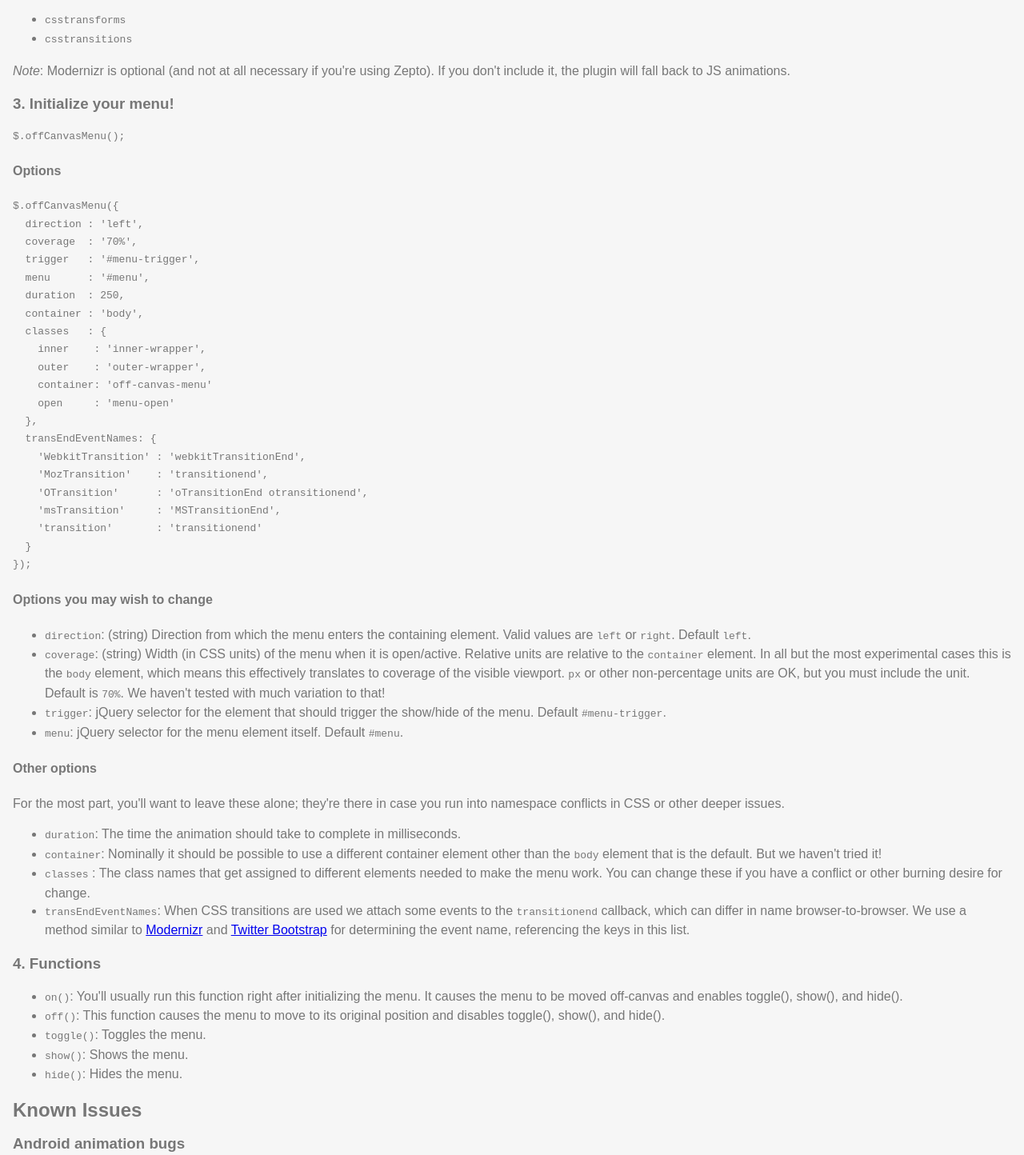
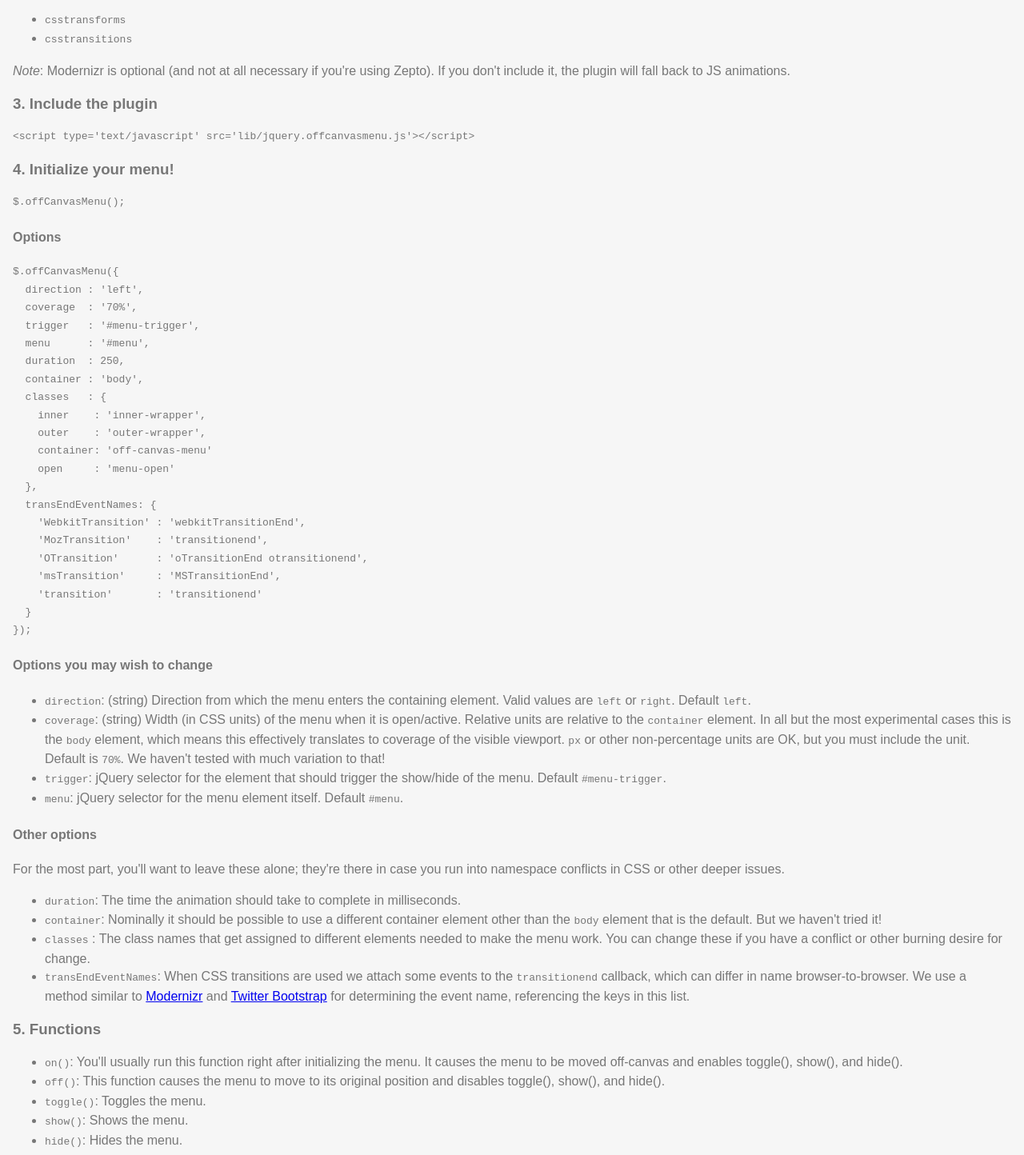
Before and after one commit to cloudfour/offCanvasMenu, a plain HTML site: page index.html in a window 1280 px wide. Shown: the part 803-2247 px from the top of the page at 80% size. Drawn offline with Linux system fonts and the light colour scheme.

Commit message:
Added step for including the plugin.

```diff
--- a/index.html
+++ b/index.html
@@ -166,7 +166,13 @@
 </ul><p><em>Note</em>: Modernizr is optional (and not at all necessary if you're using Zepto). If you don't include it, the plugin will fall back to JS animations.</p>
 
 <h3>
-<a name="3-initialize-your-menu" class="anchor" href="#3-initialize-your-menu"><span class="octicon octicon-link"></span></a>3. Initialize your menu!</h3>
+<a name="3-include-the-plugin" class="anchor" href="#3-include-the-plugin"><span class="octicon octicon-link"></span></a>3. Include the plugin</h3>
+
+<pre><code>&lt;script type='text/javascript' src='lib/jquery.offcanvasmenu.js'&gt;&lt;/script&gt;
+</code></pre>
+
+<h3>
+<a name="4-initialize-your-menu" class="anchor" href="#4-initialize-your-menu"><span class="octicon octicon-link"></span></a>4. Initialize your menu!</h3>
 
 <pre><code>$.offCanvasMenu();
 </code></pre>
@@ -224,7 +230,7 @@
 <li>
 <code>transEndEventNames</code>: When CSS transitions are used we attach some events to the <code>transitionend</code> callback, which can differ in name browser-to-browser. We use a method similar to <a href="http://modernizr.com/docs/#prefixed">Modernizr</a> and <a href="https://github.com/twitter/bootstrap/blob/master/js/bootstrap-transition.js">Twitter Bootstrap</a> for determining the event name, referencing the keys in this list.</li>
 </ul><h3>
-<a name="4-functions" class="anchor" href="#4-functions"><span class="octicon octicon-link"></span></a>4. Functions</h3>
+<a name="5-functions" class="anchor" href="#5-functions"><span class="octicon octicon-link"></span></a>5. Functions</h3>
 
 <ul>
 <li>
```
